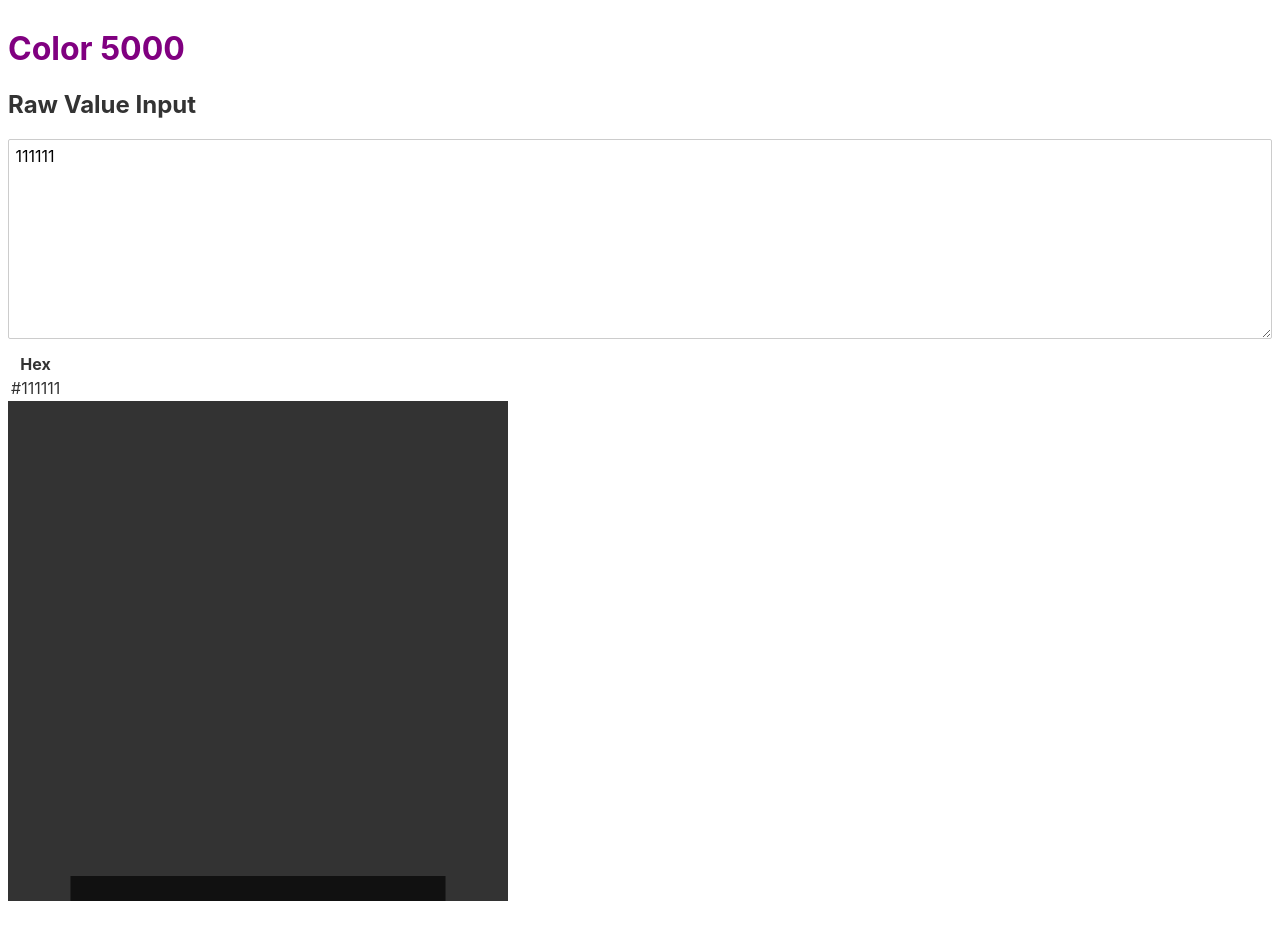
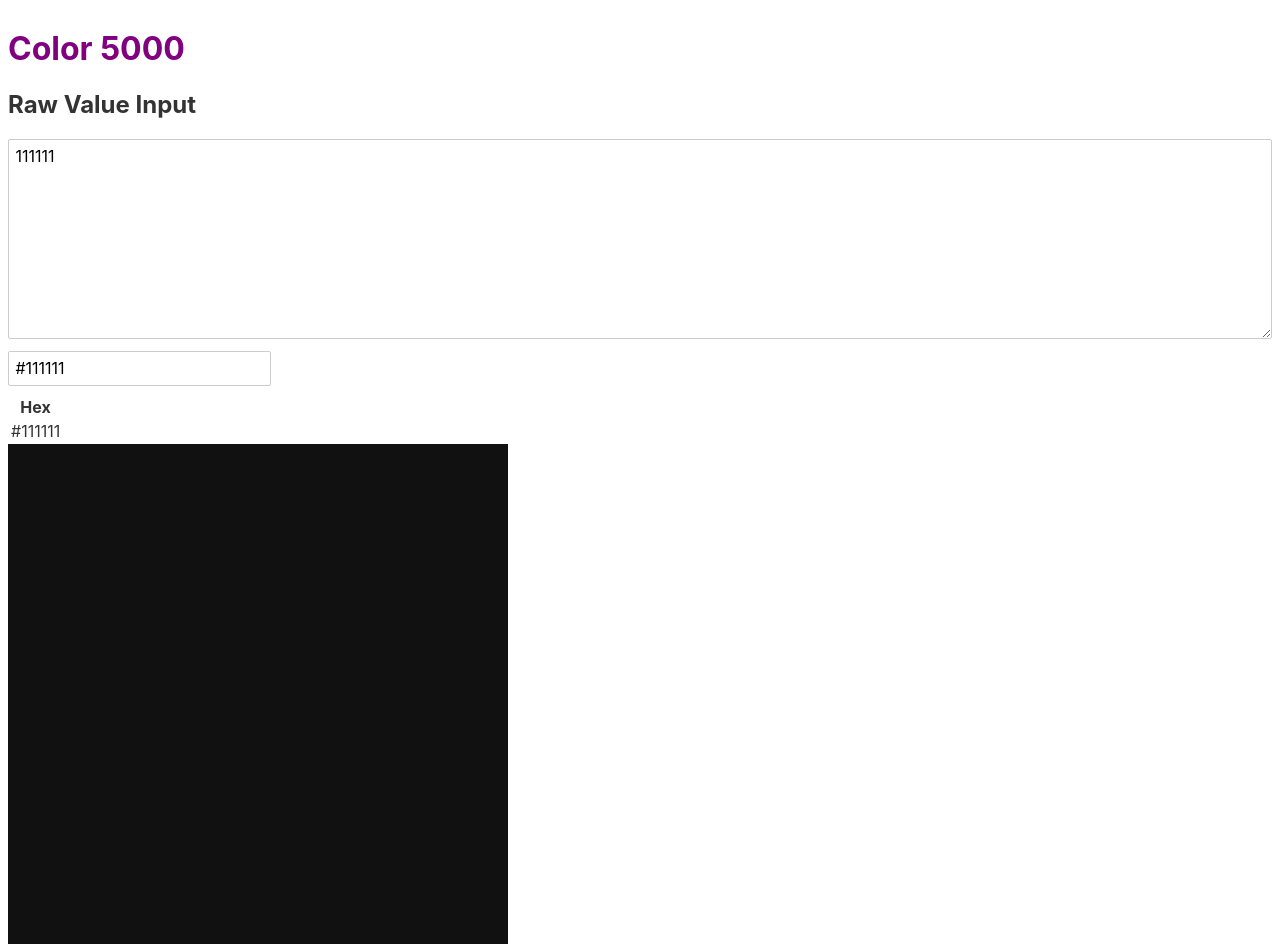
Before and after one commit to jeffhiltz/farbe5000, a Svelte app: page / in a window 1280 px wide. Before the commit the page ends 905 px from the top, so only its background shows below. Built offline with nearby package versions, Linux system fonts and the light colour scheme.

Commit message:
make background configurable

```diff
--- a/src/App.svelte
+++ b/src/App.svelte
@@ -1,4 +1,5 @@
 <script>
+  import BackgroundPicker from './BackgroundPicker.svelte'
   import ColorTable from './ColorTable.svelte'
   import Importer from './Importer.svelte'
   import LightGraph from './LightGraph.svelte'
@@ -13,5 +14,6 @@
 <h1>Color 5000</h1>
 
 <Importer />
+<BackgroundPicker />
 <ColorTable />
 <LightGraph />
--- /dev/null
+++ b/src/BackgroundPicker.svelte
@@ -0,0 +1,5 @@
+<script>
+  import { colors, background } from './colors.js'
+</script>
+
+<input bind:value={$background}>
--- a/src/Importer.svelte
+++ b/src/Importer.svelte
@@ -1,13 +1,20 @@
 <script>
-  import { colors } from './colors.js'
+  import { background, colors } from './colors.js'
+  import convert from 'color-convert'
 
   let raw = '111111' // '#111111 dogcat #777777 #eeeeee fe57a1'
+
+  function darkestHex(hexes) {
+    return hexes.reduce((darkest, current) => convert.hex.lab(current)[0] < convert.hex.lab(darkest)[0] ? current : darkest )
+  }
 
   const hexRegex = /#?[a-fA-F0-9]{6}/g
   $: {
     const match = raw.match(hexRegex)
     if (match !== null) {
-      colors.set(raw.match(hexRegex).map((rawHex) => rawHex.startsWith('#') ? rawHex : '#' + rawHex))
+      const hexes = raw.match(hexRegex).map((rawHex) => rawHex.startsWith('#') ? rawHex : '#' + rawHex)
+      colors.set(hexes)
+      background.set(darkestHex(hexes))
     } else {
       colors.set([])
     }
--- a/src/LightGraph.svelte
+++ b/src/LightGraph.svelte
@@ -1,5 +1,5 @@
 <script>
-  import { colors } from './colors.js'
+  import { colors, background } from './colors.js'
   import convert from 'color-convert'
 
   let backColor = '#333333'
@@ -18,7 +18,7 @@
 </style>
 
 <svg width={width} height={height}>
-  <rect width="100%" height="100%" fill="{backColor}"></rect>
+  <rect width="100%" height="100%" fill="{$background}"></rect>
   {#each bars as {hex, lightness}, idx}
     <rect width="{barWidth}" height="{lightness}%" fill="{hex}" x="{idx * barSpace + (barSpace / 2) - (barWidth / 2)}" y="{100 - lightness}%"></rect>
   {/each}
--- a/src/colors.js
+++ b/src/colors.js
@@ -1,3 +1,4 @@
 import { writable } from 'svelte/store'
 
 export const colors = writable([])
+export const background = writable('#000000')
```
